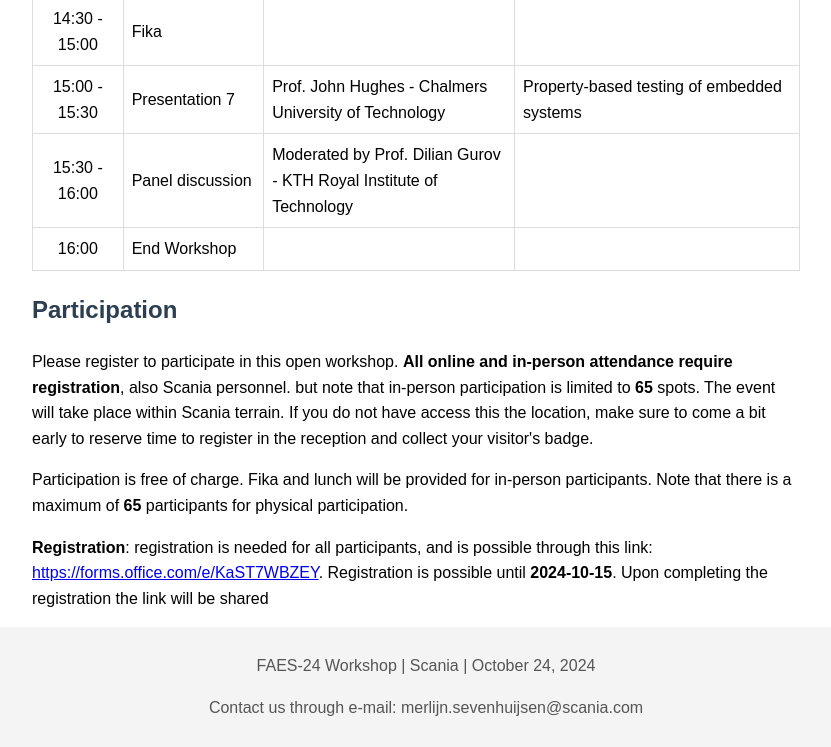
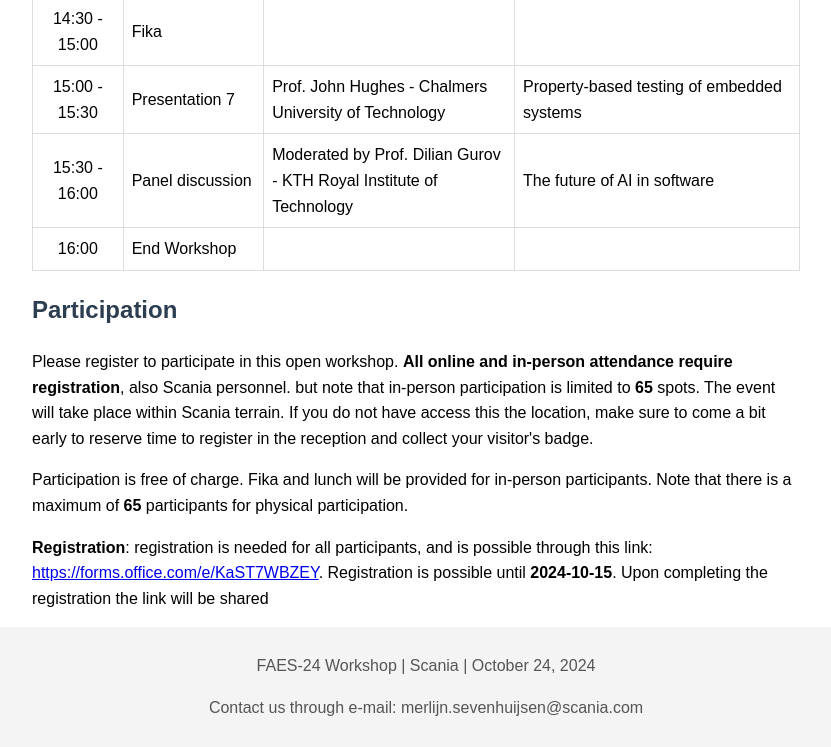
Before and after one commit to rse-verification/rse-verification.github.io, a plain HTML site: page index.html in a window 1280 px wide. Shown: the part 2010-2757 px from the top of the page, without its empty margins (224-1055 px from the left). Drawn offline with Linux system fonts and the light colour scheme.

Commit message:
Added discussion topic

```diff
--- a/index.html
+++ b/index.html
@@ -205,7 +205,7 @@
                     <td>15:30 - 16:00</td>
                     <td>Panel discussion</td>
                     <td>Moderated by Prof. Dilian Gurov - KTH Royal Institute of Technology </td>
-                    <td/>
+                    <td> The future of AI in software </td>
                 </tr>
                 <tr>
                     <td>16:00</td>
```
